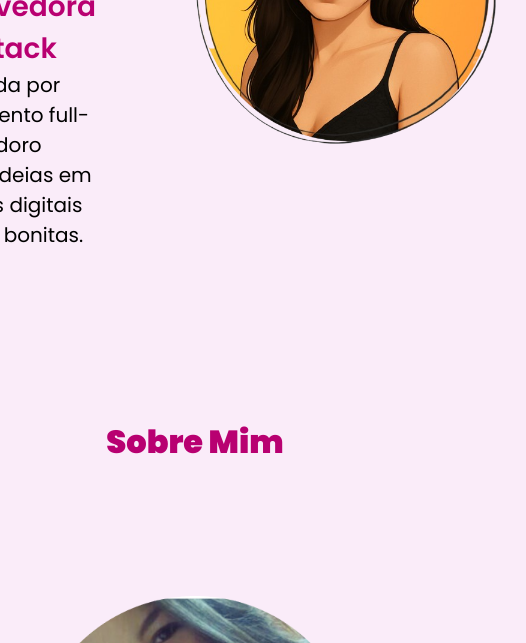
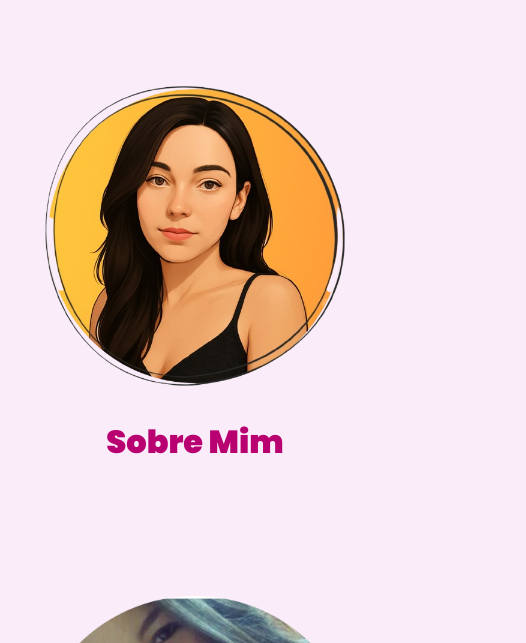
Before and after one commit to Luannabrandao/portfolio-lu, a plain HTML site: page index.html in a window 390 px wide. Shown: the part 859-1502 px from the top of the page, 526 px wide, since content can reach past the window. Drawn offline with Linux system fonts and the light colour scheme; a web font is replaced by a local one.

Commit message:
ajuste no responsivo

```diff
--- a/src/css/responsivo.css
+++ b/src/css/responsivo.css
@@ -4,7 +4,7 @@
     align-items: center;
     flex-wrap: wrap;
   }
-  .bio--section .bio {
+  .bio-section .bio {
     flex-direction: column;
     width: 100%;
   }
```
